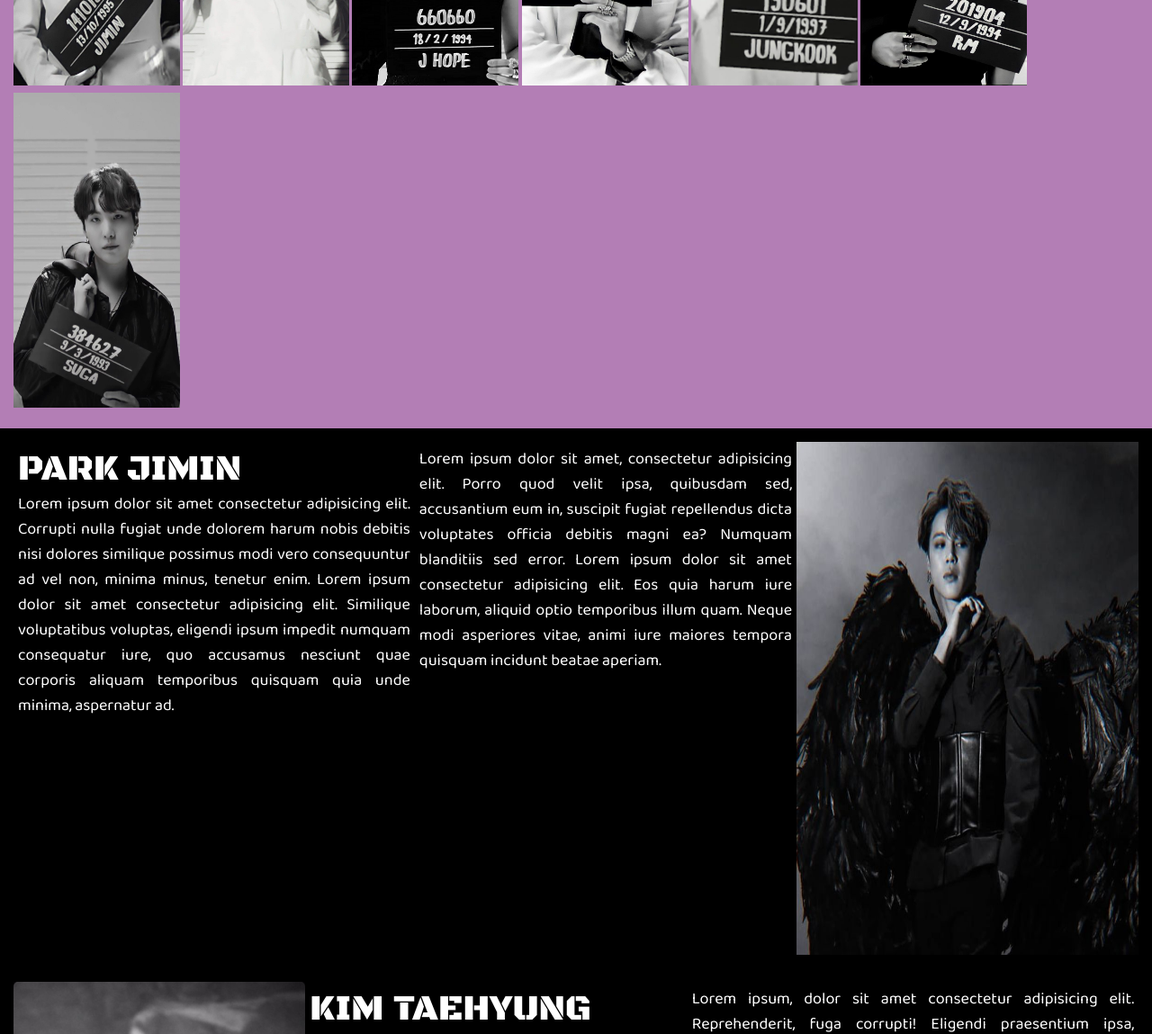
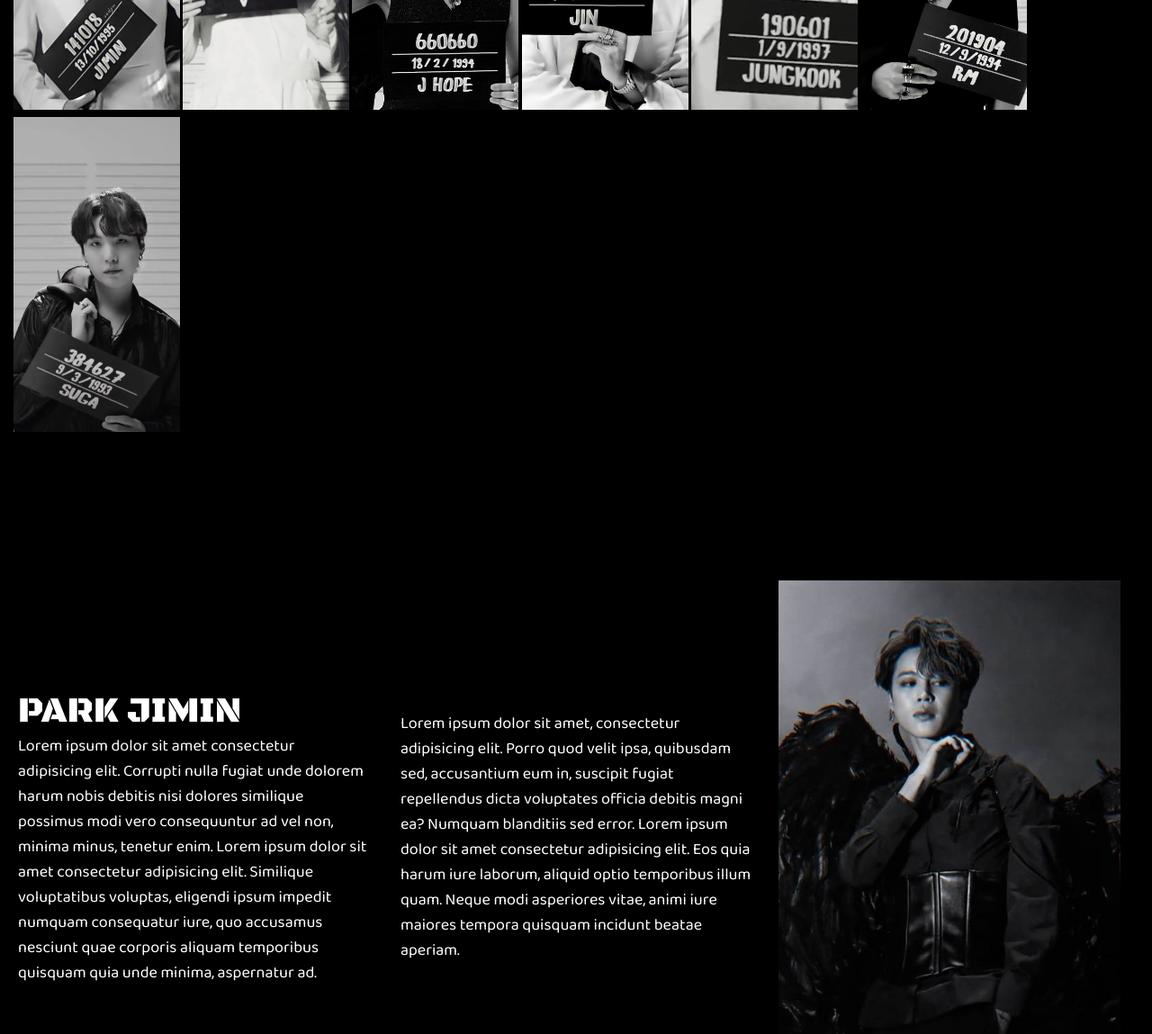
Before and after one commit to giha22/Proyectoinicial, a plain HTML site: page index.html in a window 1280 px wide. Shown: the part 1120-2269 px from the top of the page at 90% size. Drawn offline with Linux system fonts and the light colour scheme.

Commit message:
cambios en css

```diff
--- a/css/style.css
+++ b/css/style.css
@@ -12,7 +12,7 @@
 /*---header---*/
 header {
     /* width: 100vw; */
-    position: sticky;
+    /* position: sticky; */
     top: 0;
 }
 
@@ -93,31 +93,39 @@ main {
     display: flex;
     flex-direction: row;
     justify-content: space-around;
-    background-color: #b37eb5;
+    align-items: center;
+    height: 100vh;
+    background-color: black;
     padding: 15px;
 }
 
 .foto1 {
     height: 350px;
     width: 185px;
+    object-fit: cover;
 }
 
 .resena {
     display: flex;
     flex-direction: column;
+    justify-content: space-around;
+
 }
 
 .resena div {
-    display: flex;
-    flex-direction: row;
-    justify-content: space-between;
+    display: grid;
+    grid-template-columns: 1fr 1fr 1fr;
+    grid-template-rows: auto;
+    height: 100vh;
+    align-items: center;
+    gap: 25px;
     padding: 15px;
 }
 
 .resena div p {
     margin: 5px;
     font-size: 18px;
-    text-align: justify;
+    text-align: left;
 }
 
 .resena div span {
@@ -128,6 +136,7 @@ main {
 .resena div img {
     height: 570px;
     width: 380px;
+    object-fit: cover;
 }
 
 /*---contacto---*/
```
